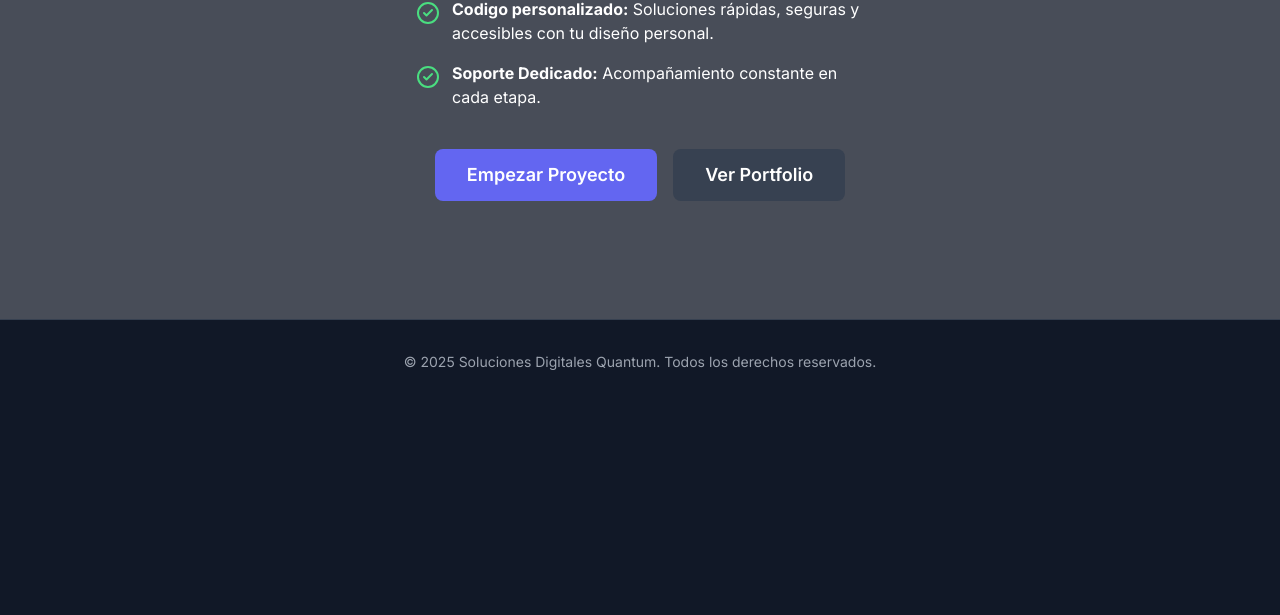
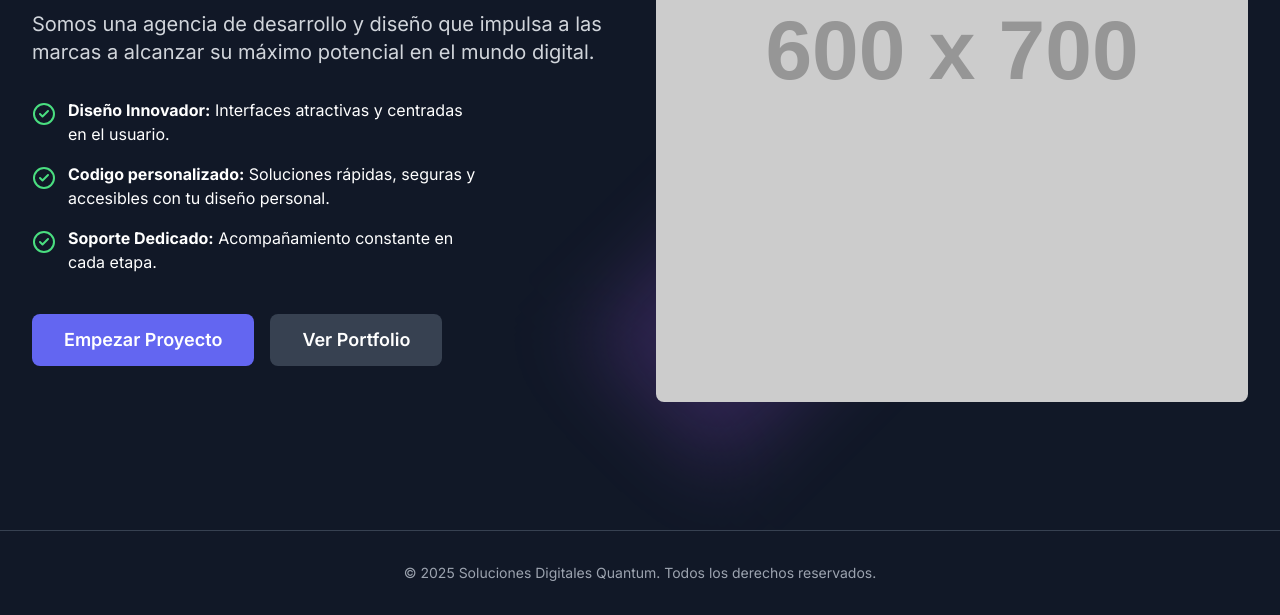
Before and after one commit to Apps-Makers/QuantumTest, a plain HTML site: page index.html in a window 1280 px wide. Shown: the part 481-1096 px from the top of the page. Before the commit the page ends 885 px from the top, so only its background shows below. Drawn offline with nearby package versions, Linux system fonts and the light colour scheme; placeholder pictures from the web are drawn by us.

Commit message:
Update index.html

```diff
--- a/index.html
+++ b/index.html
@@ -223,42 +223,48 @@
         </div>
     </header>
 
-    <main>
+    <main class="pt-16">
         <!-- ========== SECCIÓN HERO (Pestaña Inicio) ========== -->
-        <section id="hero" class="page-section relative flex items-center justify-center min-h-screen text-white text-center overflow-hidden pt-16">
-             <!-- Background Image -->
-             <div class="absolute inset-0 z-0">
-                <img src="galeria/foto_hero.png" alt="Equipo de desarrollo web trabajando en una oficina moderna." class="w-full h-full object-cover" onerror="this.onerror=null; this.src='https://placehold.co/1920x1080/111827/FFFFFF?text=Falta+imagen:%0Agaleria/foto_hero.png';">
-                <!-- Overlay for readability -->
-                <div class="absolute inset-0 bg-gray-900/70"></div>
-            </div>
-
-            <!-- Text Content -->
-            <div class="relative z-10 container mx-auto px-4 sm:px-6 lg:px-8">
-                <h1 class="animated animate-fadeInUp text-4xl md:text-5xl lg:text-6xl font-extrabold tracking-tight leading-tight">
+        <section id="hero" class="page-section relative overflow-hidden bg-gray-900">
+            <div class="container mx-auto px-4 sm:px-6 lg:px-8 py-20 md:py-32">
+                <div class="grid md:grid-cols-2 gap-8 items-center">
+                    <!-- Columna de Texto -->
+                    <div class="text-center md:text-left">
+                        <h1 class="animated animate-fadeInUp text-4xl md:text-5xl lg:text-6xl font-extrabold tracking-tight text-white leading-tight">
                             Transformamos Ideas en <span class="text-indigo-400">Experiencias Digitales</span>
                         </h1>
-                <p class="animated animate-fadeInUp animation-delay-200 mt-6 max-w-2xl mx-auto text-lg md:text-xl text-gray-300">
+                        <p class="animated animate-fadeInUp animation-delay-200 mt-6 max-w-xl mx-auto md:mx-0 text-lg md:text-xl text-gray-300">
                             Somos una agencia de desarrollo y diseño que impulsa a las marcas a alcanzar su máximo potencial en el mundo digital.
                         </p>
-                <ul class="mt-8 space-y-4 max-w-md mx-auto text-left">
+                        <ul class="mt-8 space-y-4 text-left max-w-md mx-auto md:mx-0">
                             <li class="animated animate-fadeInUp animation-delay-400 flex items-start"><i data-lucide="check-circle-2" class="w-6 h-6 text-green-400 mr-3 mt-1 flex-shrink-0"></i><span><strong class="text-white">Diseño Innovador:</strong> Interfaces atractivas y centradas en el usuario.</span></li>
                             <li class="animated animate-fadeInUp animation-delay-600 flex items-start"><i data-lucide="check-circle-2" class="w-6 h-6 text-green-400 mr-3 mt-1 flex-shrink-0"></i><span><strong class="text-white">Codigo personalizado:</strong> Soluciones rápidas, seguras y accesibles con tu diseño personal.</span></li>
                             <li class="animated animate-fadeInUp animation-delay-800 flex items-start"><i data-lucide="check-circle-2" class="w-6 h-6 text-green-400 mr-3 mt-1 flex-shrink-0"></i><span><strong class="text-white">Soporte Dedicado:</strong> Acompañamiento constante en cada etapa.</span></li>
                         </ul>
-                <div class="animated animate-fadeInUp animation-delay-800 mt-10 flex flex-wrap justify-center gap-4">
-                    <a href="#" data-target="contacto" class="nav-link bg-indigo-500 hover:bg-indigo-600 font-semibold py-3 px-8 rounded-lg text-lg transition-transform duration-300 hover:scale-105">
+                        <div class="animated animate-fadeInUp animation-delay-800 mt-10 flex flex-wrap justify-center md:justify-start gap-4">
+                            <a href="#" data-target="contacto" class="nav-link bg-indigo-500 hover:bg-indigo-600 text-white font-semibold py-3 px-8 rounded-lg text-lg transition-transform duration-300 hover:scale-105">
                                 Empezar Proyecto
                             </a>
-                    <a href="#" data-target="productos" class="nav-link bg-gray-700 hover:bg-gray-600 font-semibold py-3 px-8 rounded-lg text-lg transition-transform duration-300 hover:scale-105">
+                            <a href="#" data-target="productos" class="nav-link bg-gray-700 hover:bg-gray-600 text-white font-semibold py-3 px-8 rounded-lg text-lg transition-transform duration-300 hover:scale-105">
                                 Ver Portfolio
                             </a>
+                        </div>
+                    </div>
+                    <!-- Columna de Imagen -->
+                    <div class="relative mt-12 md:mt-0">
+                        <div class="animated animate-fadeInRight">
+                            <img src="galeria/foto_hero.png" alt="Equipo de Soluciones Digitales Quantum trabajando en un proyecto de desarrollo web." class="relative rounded-lg mx-auto z-10" onerror="this.onerror=null; this.src='https://placehold.co/600x700/1F2937/FFFFFF?text=Falta+imagen:%0A' + this.getAttribute('src');">
+                            <!-- Formas decorativas -->
+                            <div class="absolute -top-8 -right-8 w-40 h-40 bg-indigo-500/20 rounded-full blur-2xl"></div>
+                            <div class="absolute -bottom-8 -left-8 w-48 h-48 bg-purple-500/20 rounded-lg blur-2xl transform rotate-45"></div>
+                        </div>
+                    </div>
                 </div>
             </div>
         </section>
 
         <!-- ========== SECCIÓN PRECIOS (Pestaña) ========== -->
-        <section id="precios" class="page-section hidden pt-20 pb-10 bg-gray-800">
+        <section id="precios" class="page-section hidden py-20 bg-gray-800">
             <div class="container mx-auto px-4 sm:px-6 lg:px-8">
                 <div class="text-center mb-16">
                     <h2 class="text-3xl md:text-4xl font-bold text-white scroll-animate">Planes de Desarrollo</h2>
```
Lines whose indentation alone changed are shown as unchanged.
